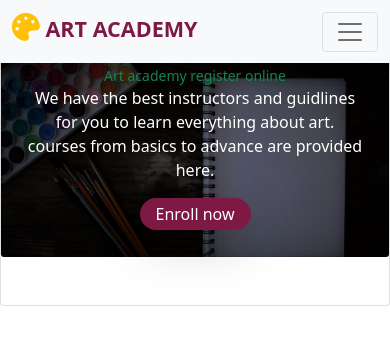
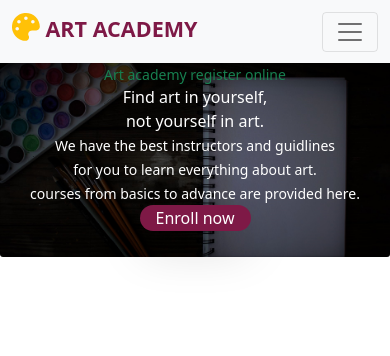
Before and after one commit to ShahidaMahtab/Art-Academy-React, a React (Create React App) app: page / in a window 390 px wide. Shown: the top 356 px of the page. Built offline with nearby package versions, Linux system fonts and the light colour scheme; no server answers.

Commit message:
responsive site

```diff
--- a/src/components/Home/Home.js
+++ b/src/components/Home/Home.js
@@ -7,24 +7,35 @@ import Review from "../Review/Review";
 const Home = () => {
   return (
     <>
-      <Card className="text-white h-100 py-md-0 py-5">
+      <Card className="text-white h-100 py-md-0 py-5 border border-0">
         <Card.Img src={banner} alt="Card image" className="img-fluid" />
         <Card.ImgOverlay className="text-center p-md-5 mt-md-5">
           <small className="text-success mt-5 d-block">
             Art academy register online
           </small>
-          <Card.Title className="lh-sm display-2 fw-bold d-none d-md-block">
+          <div className="d-lg-none">
+            Find art in yourself,
+            <br />
+            not yourself in art.
+            <br />
+            <small className="lh-0 p-0 m-0 fs-sm-6">
+              We have the best instructors and guidlines <br /> for you to learn
+              everything about art. <br /> courses from basics to advance are
+              provided here.
+            </small>
+          </div>
+          <Card.Title className="lh-sm display-2 fw-bold d-none d-md-none d-lg-block">
             Find art in yourself,
             <br />
             not yourself
             <br /> in art.
           </Card.Title>
-          <Card.Text>
+          <Card.Text className="d-none d-md-none d-lg-block">
             We have the best instructors and guidlines <br /> for you to learn
             everything about art. <br /> courses from basics to advance are
             provided here.
           </Card.Text>
-          <button className="btnColor border border-0 shadow-lg text-white py-1 py-md-2 px-3 rounded-pill  mx-auto mb-4 mb-md-0 d-block">
+          <button className="btnColor border border-0 shadow-lg text-white py-md-2 px-3 rounded-pill  mx-auto mb-4 mb-md-0 d-block">
             Enroll now
           </button>
         </Card.ImgOverlay>
--- a/src/components/Login/Login.js
+++ b/src/components/Login/Login.js
@@ -64,7 +64,7 @@ const Login = () => {
       .finally(() => setIsLoading(false));
   };
   return (
-    <Container className="mt-3 p-5 d-flex justify-content-center align-item-center">
+    <Container className="mt-5 p-5 d-flex justify-content-center align-item-center">
       {!(user.email || user.displayName) ? (
         <div className="w-md-50 border border-3 border-white shadow-lg py-4 px-5 mb-5">
           <h4 className="mb-5">Please Login</h4>
```
